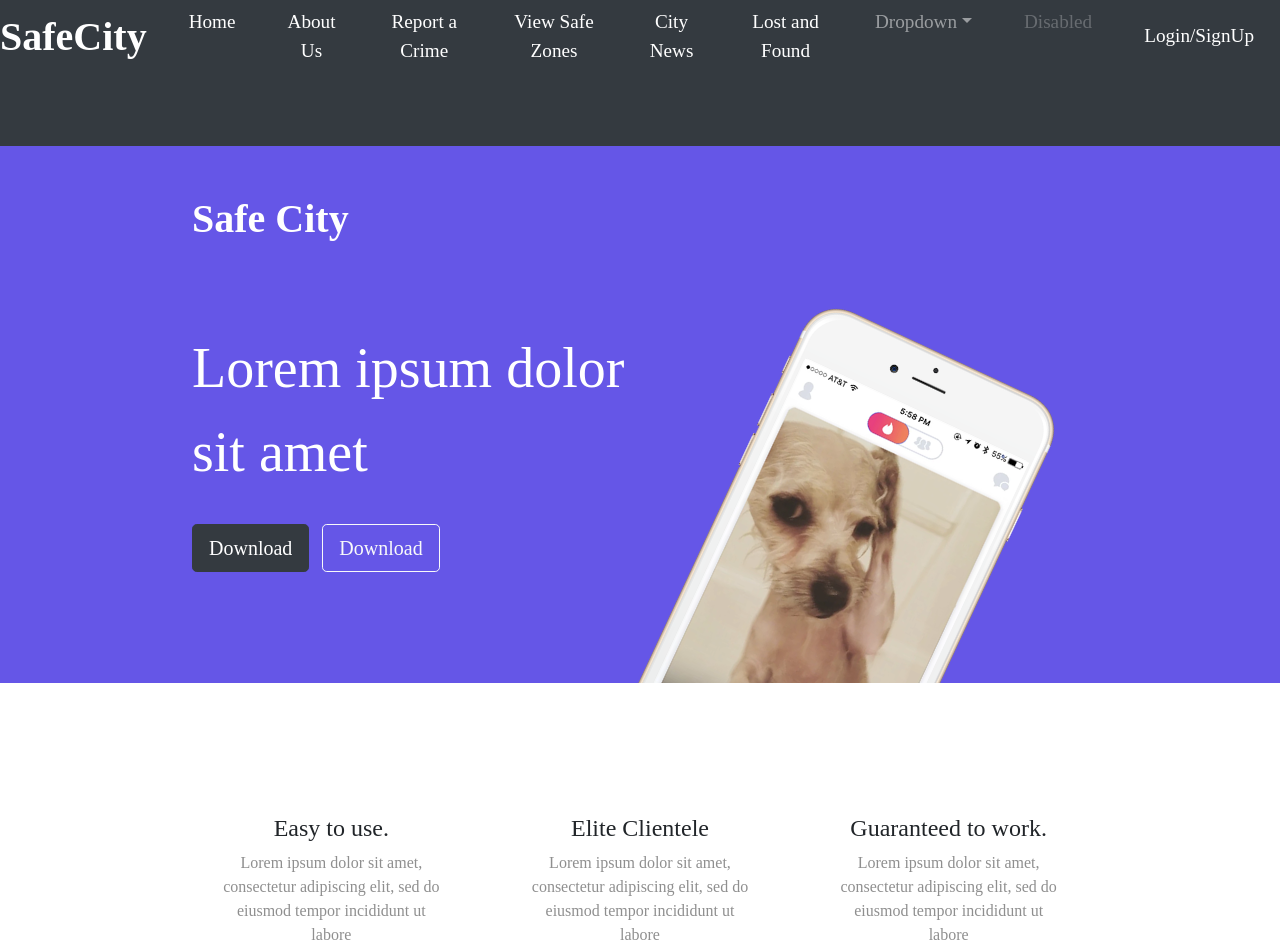
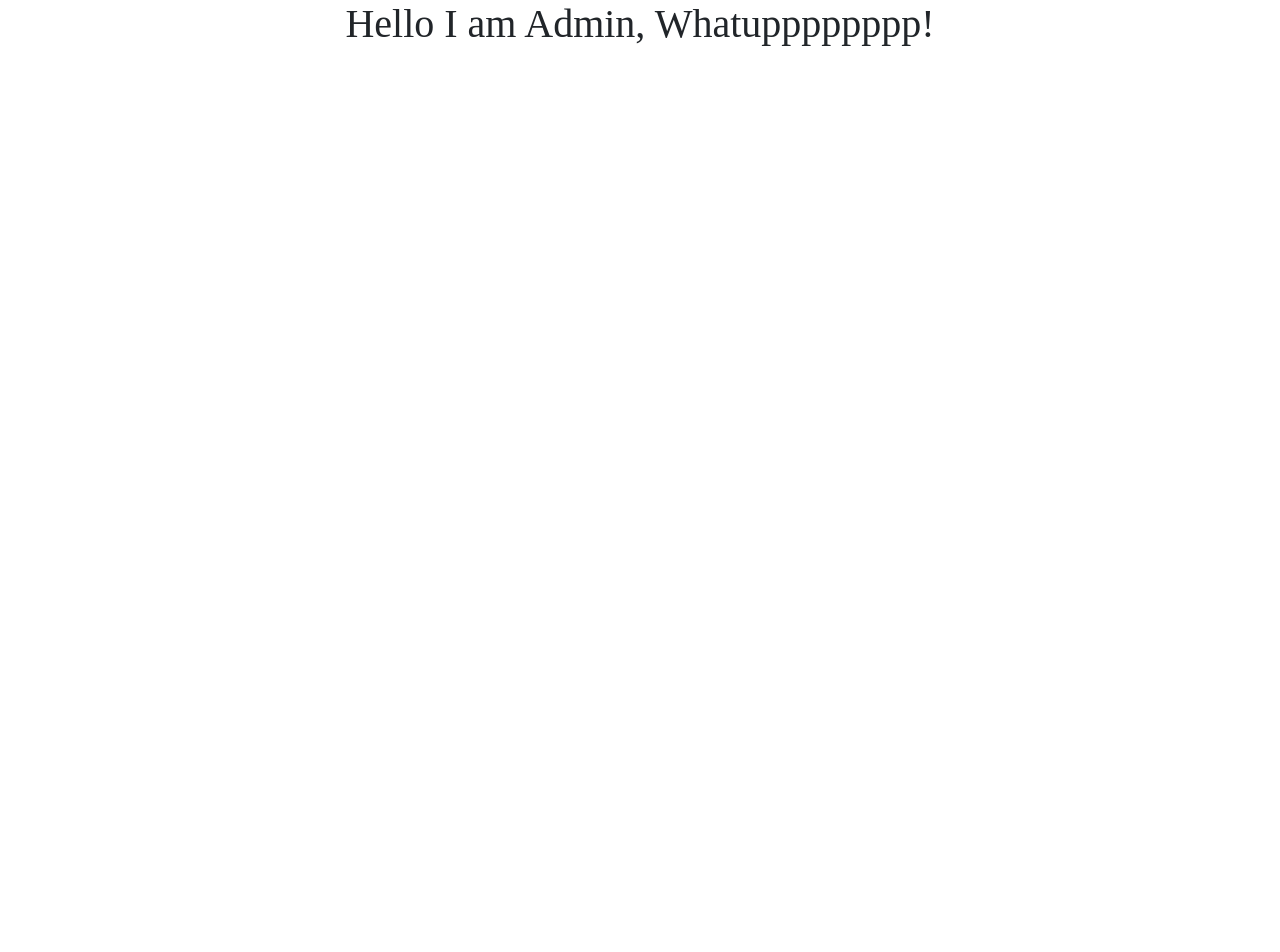
Before and after one commit to mshayaan/Web-App, a React (Create React App) app in the folder frontend/: page /admin in a window 1280 px wide. Shown: the top 952 px of the page. After the commit the page ends 800 px from the top, so only its background shows below. Built offline with nearby package versions, Linux system fonts and the light colour scheme.

Commit message:
Admin Panel Starter Component Added

```diff
--- a/frontend/src/App.js
+++ b/frontend/src/App.js
@@ -1,26 +1,49 @@
-import React, { Component } from "react";
+import React, {
+  Component
+} from "react";
 import ReactDOM from "react-dom";
-import { Route, Switch } from "react-router-dom";
+import {
+  Route,
+  Switch
+} from "react-router-dom";
 import LoginForm from "./Components/loginForm";
 import NavBar from "./Components/navbar";
 import Home from "./Components/home";
+import Admin from "./Components/adminPanel/admin";
 import "./App.css";
-import "./css/styles.css"
+import "./css/styles.css";
 
 class App extends Component {
   state = {};
 
   render() {
-    return (
-      <div>
-        <NavBar />
-        <div className="content">
-          <Switch>
-            <Route path="/signup" component={LoginForm} />
-            <Route path="/" component={Home} />
-          </Switch>
-        </div>
-      </div>
+    return ( <
+      div >
+      <
+      div className = "content" >
+      <
+      Switch >
+      <
+      Route path = "/user/signup"
+      component = {
+        LoginForm
+      }
+      /> <
+      Route path = "/admin"
+      component = {
+        Admin
+      }
+      /> <
+      Route path = "/"
+      component = {
+        Home
+      }
+      />
+
+      <
+      /Switch> <
+      /div> <
+      /div>
     );
   }
 }
--- /dev/null
+++ b/frontend/src/Components/adminPanel/admin.jsx
@@ -0,0 +1,9 @@
+import React, { Component } from "react";
+class Admin extends Component {
+  state = {};
+  render() {
+    return <h1> Hello I am Admin, Whatupppppppp! </h1>;
+  }
+}
+
+export default Admin;
--- a/frontend/src/Components/home.jsx
+++ b/frontend/src/Components/home.jsx
@@ -1,195 +1,243 @@
 import React, { Component } from "react";
-import 'bootstrap/dist/css/bootstrap.min.css';
-import Iphone from "../images/iphone6.png"
-import dogimage from "../images/dog-img.jpg"
-import ladyimage from "../images/lady-img.jpg"
-import techcrunch from "../images/TechCrunch.png"
-import tnw from "../images/tnw.png"
-import bizinsider from "../images/bizinsider.png"
-import mashable from "../images/mashable.png"
-
+import "bootstrap/dist/css/bootstrap.min.css";
+import Iphone from "../images/iphone6.png";
+import dogimage from "../images/dog-img.jpg";
+import ladyimage from "../images/lady-img.jpg";
+import techcrunch from "../images/TechCrunch.png";
+import tnw from "../images/tnw.png";
+import NavBar from "./navbar";
+import bizinsider from "../images/bizinsider.png";
+import mashable from "../images/mashable.png";
 
 class Home extends Component {
   state = {};
   render() {
     return (
       <div>
-
-        <section class="colored-section" id="title">
-          <div class="container-fluid">
-            <nav class="navbar navbar-expand-lg navbar-dark">
-              <a class="navbar-brand" href="">
+        <NavBar />
+        <section className="colored-section" id="title">
+          <div className="container-fluid">
+            <nav className="navbar navbar-expand-lg navbar-dark">
+              <a className="navbar-brand" href="">
                 Safe City
               </a>
             </nav>
             <div></div>
 
-            <div class="row">
-              <div class="col-lg-6">
-                <h1 class="big-heading">
-                Lorem ipsum dolor sit amet</h1>
+            <div className="row">
+              <div className="col-lg-6">
+                <h1 className="big-heading">Lorem ipsum dolor sit amet</h1>
                 <button
                   type="button"
-                  class="btn btn-dark btn-lg download-button"
+                  className="btn btn-dark btn-lg download-button"
                 >
-                  <i class="fab fa-apple"></i> Download
+                  <i className="fab fa-apple"></i> Download
                 </button>
                 <button
                   type="button"
-                  class="btn btn-outline-light btn-lg download-button"
+                  className="btn btn-outline-light btn-lg download-button"
                 >
-                  <i class="fab fa-google-play"></i> Download
+                  <i className="fab fa-google-play"></i> Download
                 </button>
               </div>
 
-              <div class="col-lg-6">
-                <img
-                  class="title-image"
-                  src={Iphone}
-                  alt="iphone-mockup"
-                />
-
+              <div className="col-lg-6">
+                <img className="title-image" src={Iphone} alt="iphone-mockup" />
               </div>
             </div>
           </div>
         </section>
 
-        <section class="white-section" id="features">
-          <div class="container-fluid">
-            <div class="row">
-              <div class="feature-box col-lg-4">
-                <i class="icon fas fa-check-circle fa-4x"></i>
-                <h3 class="feature-title">Easy to use.</h3>
-                <p>Lorem ipsum dolor sit amet, consectetur adipiscing elit, sed do eiusmod tempor incididunt ut labore</p>
+        <section className="white-section" id="features">
+          <div className="container-fluid">
+            <div className="row">
+              <div className="feature-box col-lg-4">
+                <i className="icon fas fa-check-circle fa-4x"></i>
+                <h3 className="feature-title">Easy to use.</h3>
+                <p>
+                  Lorem ipsum dolor sit amet, consectetur adipiscing elit, sed
+                  do eiusmod tempor incididunt ut labore
+                </p>
               </div>
 
-              <div class="feature-box col-lg-4">
-                <i class="icon fas fa-bullseye fa-4x"></i>
-                <h3 class="feature-title">Elite Clientele</h3>
-                <p>Lorem ipsum dolor sit amet, consectetur adipiscing elit, sed do eiusmod tempor incididunt ut labore</p>
+              <div className="feature-box col-lg-4">
+                <i className="icon fas fa-bullseye fa-4x"></i>
+                <h3 className="feature-title">Elite Clientele</h3>
+                <p>
+                  Lorem ipsum dolor sit amet, consectetur adipiscing elit, sed
+                  do eiusmod tempor incididunt ut labore
+                </p>
               </div>
 
-              <div class="feature-box col-lg-4">
-                <i class="icon fas fa-heart fa-4x"></i>
-                <h3 class="feature-title">Guaranteed to work.</h3>
-                <p>Lorem ipsum dolor sit amet, consectetur adipiscing elit, sed do eiusmod tempor incididunt ut labore</p>
+              <div className="feature-box col-lg-4">
+                <i className="icon fas fa-heart fa-4x"></i>
+                <h3 className="feature-title">Guaranteed to work.</h3>
+                <p>
+                  Lorem ipsum dolor sit amet, consectetur adipiscing elit, sed
+                  do eiusmod tempor incididunt ut labore
+                </p>
               </div>
             </div>
           </div>
         </section>
-        <section class="colored-section" id="testimonials">
-        <div id="testimonial-carousel" class="carousel slide" data-ride="false">
-      <div class="carousel-inner">
-        <div class="carousel-item active container-fluid">
-          <h2 class="testimonial-text">Lorem ipsum dolor sit amet, consectetur adipiscing elit, sed do eiusmod tempor incididunt ut labore</h2>
-          <img class="testimonial-image" src={dogimage} alt="dog-profile"/>
+        <section className="colored-section" id="testimonials">
+          <div
+            id="testimonial-carousel"
+            className="carousel slide"
+            data-ride="false"
+          >
+            <div className="carousel-inner">
+              <div className="carousel-item active container-fluid">
+                <h2 className="testimonial-text">
+                  Lorem ipsum dolor sit amet, consectetur adipiscing elit, sed
+                  do eiusmod tempor incididunt ut labore
+                </h2>
+                <img
+                  className="testimonial-image"
+                  src={dogimage}
+                  alt="dog-profile"
+                />
                 <em>Lorem, New York</em>
               </div>
-        <div class="carousel-item container-fluid">
-          <h2 class="testimonial-text">Lorem ipsum dolor sit amet, consectetur adipiscing elit, sed do eiusmod tempor incididunt ut labore</h2>
-          <img class="testimonial-image" src={ladyimage} alt="lady-profile"/>
+              <div className="carousel-item container-fluid">
+                <h2 className="testimonial-text">
+                  Lorem ipsum dolor sit amet, consectetur adipiscing elit, sed
+                  do eiusmod tempor incididunt ut labore
+                </h2>
+                <img
+                  className="testimonial-image"
+                  src={ladyimage}
+                  alt="lady-profile"
+                />
                 <em>Shayaan, Illinois</em>
               </div>
             </div>
-      <a class="carousel-control-prev" href="#testimonial-carousel" role="button" data-slide="prev">
-    <span class="carousel-control-prev-icon"></span>
+            <a
+              className="carousel-control-prev"
+              href="#testimonial-carousel"
+              role="button"
+              data-slide="prev"
+            >
+              <span className="carousel-control-prev-icon"></span>
             </a>
-      <a class="carousel-control-next" href="#testimonial-carousel" role="button" data-slide="next">
-    <span class="carousel-control-next-icon"></span>
+            <a
+              className="carousel-control-next"
+              href="#testimonial-carousel"
+              role="button"
+              data-slide="next"
+            >
+              <span className="carousel-control-next-icon"></span>
             </a>
           </div>
-
-
         </section>
-          <section class="colored-section" id="press">
-    <img class="press-logo" src={techcrunch} alt="tc-logo"/>
-    <img class="press-logo" src={tnw} alt="tnw-logo"/>
-    <img class="press-logo" src={bizinsider} alt="biz-insider-logo"/>
-    <img class="press-logo" src={mashable} alt="mashable-logo"/>
-
+        <section className="colored-section" id="press">
+          <img className="press-logo" src={techcrunch} alt="tc-logo" />
+          <img className="press-logo" src={tnw} alt="tnw-logo" />
+          <img className="press-logo" src={bizinsider} alt="biz-insider-logo" />
+          <img className="press-logo" src={mashable} alt="mashable-logo" />
         </section>
 
-  <section class="white-section" id="pricing">
+        <section className="white-section" id="pricing">
+          <h2 className="section-heading">A Plan for Everyone's Needs</h2>
+          <p>
+            Lorem ipsum dolor sit amet, consectetur adipiscing elit, sed do
+            eiusmod tempor incididunt ut labore
+          </p>
 
-<h2 class="section-heading">A Plan for Everyone's Needs</h2>
-<p>Lorem ipsum dolor sit amet, consectetur adipiscing elit, sed do eiusmod tempor incididunt ut labore</p>
-
-<div class="row">
-
-  <div class="pricing-column col-lg-4 col-md-6">
-    <div class="card">
-      <div class="card-header">
+          <div className="row">
+            <div className="pricing-column col-lg-4 col-md-6">
+              <div className="card">
+                <div className="card-header">
                   <h3>Card 1</h3>
                 </div>
-      <div class="card-body">
-        <h2 class="price-text">Free</h2>
+                <div className="card-body">
+                  <h2 className="price-text">Free</h2>
                   <p>5 Matches Per Day</p>
                   <p>10 Messages Per Day</p>
                   <p>Unlimited App Usage</p>
-        <button class="btn btn-lg btn-block btn-outline-dark" type="button">Sign Up</button>
+                  <button
+                    className="btn btn-lg btn-block btn-outline-dark"
+                    type="button"
+                  >
+                    Sign Up
+                  </button>
                 </div>
               </div>
             </div>
 
-  <div class="pricing-column col-lg-4 col-md-6">
-    <div class="card">
-      <div class="card-header">
+            <div className="pricing-column col-lg-4 col-md-6">
+              <div className="card">
+                <div className="card-header">
                   <h3>Card 2</h3>
                 </div>
-      <div class="card-body">
-        <h2 class="price-text">$49 / mo</h2>
+                <div className="card-body">
+                  <h2 className="price-text">$49 / mo</h2>
                   <p>Unlimited Matches</p>
                   <p>Unlimited Messages</p>
                   <p>Unlimited App Usage</p>
-        <button class="btn btn-lg btn-block btn-dark" type="button">Sign Up</button>
+                  <button
+                    className="btn btn-lg btn-block btn-dark"
+                    type="button"
+                  >
+                    Sign Up
+                  </button>
                 </div>
               </div>
             </div>
 
-  <div class="pricing-column col-lg-4">
-    <div class="card">
-      <div class="card-header">
+            <div className="pricing-column col-lg-4">
+              <div className="card">
+                <div className="card-header">
                   <h3>Card 3</h3>
                 </div>
-      <div class="card-body">
-        <h2 class="price-text">$99 / mo</h2>
+                <div className="card-body">
+                  <h2 className="price-text">$99 / mo</h2>
                   <p>Pirority Listing</p>
                   <p>Unlimited Matches</p>
                   <p>Unlimited Messages</p>
                   <p>Unlimited App Usage</p>
-        <button class="btn btn-lg btn-block btn-dark" type="button">Sign Up</button>
-
+                  <button
+                    className="btn btn-lg btn-block btn-dark"
+                    type="button"
+                  >
+                    Sign Up
+                  </button>
                 </div>
               </div>
             </div>
-
-
-
-</div>
-
-</section>
-
-<section class="colored-section" id="cta">
-
-    <div class="container-fluid">
-
-      <h3 class="big-heading">Lorem ipsum dolor sit amet, consectetur adipiscing elit, sed do eiusmod tempor incididunt ut labore</h3>
-      <button class="download-button btn btn-lg btn-dark" type="button"><i class="fab fa-apple"></i> Download</button>
-      <button class="download-button btn btn-lg brn-light" type="button"><i class="fab fa-google-play"></i> Download</button>
           </div>
         </section>
 
-  <footer class="white-section" id="footer">
-    <div class="container-fluid">
-      <i class="social-icon fab fa-facebook-f"></i>
-      <i class="social-icon fab fa-twitter"></i>
-      <i class="social-icon fab fa-instagram"></i>
-      <i class="social-icon fas fa-envelope"></i>
+        <section className="colored-section" id="cta">
+          <div className="container-fluid">
+            <h3 className="big-heading">
+              Lorem ipsum dolor sit amet, consectetur adipiscing elit, sed do
+              eiusmod tempor incididunt ut labore
+            </h3>
+            <button
+              className="download-button btn btn-lg btn-dark"
+              type="button"
+            >
+              <i className="fab fa-apple"></i> Download
+            </button>
+            <button
+              className="download-button btn btn-lg brn-light"
+              type="button"
+            >
+              <i className="fab fa-google-play"></i> Download
+            </button>
+          </div>
+        </section>
+
+        <footer className="white-section" id="footer">
+          <div className="container-fluid">
+            <i className="social-icon fab fa-facebook-f"></i>
+            <i className="social-icon fab fa-twitter"></i>
+            <i className="social-icon fab fa-instagram"></i>
+            <i className="social-icon fas fa-envelope"></i>
             <p>© Copyright 2020 Shayaan</p>
           </div>
         </footer>
-
-
       </div>
     );
   }
--- a/frontend/src/Components/navbar.jsx
+++ b/frontend/src/Components/navbar.jsx
@@ -5,12 +5,12 @@ class NavBar extends Component {
   state = {};
   render() {
     return (
-      <nav class="navbar navbar-expand-lg navbar-dark bg-dark">
-        <a class="navbar-brand" href="#">
+      <nav className="navbar navbar-expand-lg navbar-dark bg-dark">
+        <Link className="navbar-brand" to="#">
           SafeCity
-        </a>
+        </Link>
         <button
-          class="navbar-toggler"
+          className="navbar-toggler"
           type="button"
           data-toggle="collapse"
           data-target="#navbarSupportedContent"
@@ -18,46 +18,46 @@ class NavBar extends Component {
           aria-expanded="false"
           aria-label="Toggle navigation"
         >
-          <span class="navbar-toggler-icon"></span>
+          <span className="navbar-toggler-icon"></span>
         </button>
 
-        <div class="collapse navbar-collapse" id="navbarSupportedContent">
-          <ul class="navbar-nav mr-auto">
-            <li class="nav-item active">
-              <Link class="nav-link" to="/">
-                Home <span class="sr-only">(current)</span>
+        <div className="collapse navbar-collapse" id="navbarSupportedContent">
+          <ul className="navbar-nav mr-auto">
+            <li className="nav-item active">
+              <Link className="nav-link" to="/">
+                Home <span className="sr-only">(current)</span>
               </Link>
             </li>
 
-            <li class="nav-item active">
-              <a class="nav-link" href="#">
+            <li className="nav-item active">
+              <Link className="nav-link" to="#">
                 About Us
-              </a>
+              </Link>
             </li>
-            <li class="nav-item active">
-              <a class="nav-link" href="#">
+            <li className="nav-item active">
+              <Link className="nav-link" to="#">
                 Report a Crime
-              </a>
+              </Link>
             </li>
-            <li class="nav-item active">
-              <a class="nav-link" href="#">
+            <li className="nav-item active">
+              <Link className="nav-link" to="#">
                 View Safe Zones
-              </a>
+              </Link>
             </li>
-            <li class="nav-item active">
-              <a class="nav-link" href="#">
+            <li className="nav-item active">
+              <Link className="nav-link" to="#">
                 City News
-              </a>
+              </Link>
             </li>
-            <li class="nav-item active">
-              <a class="nav-link" href="#">
+            <li className="nav-item active">
+              <Link className="nav-link" to="#">
                 Lost and Found
-              </a>
+              </Link>
             </li>
-            <li class="nav-item dropdown">
-              <a
-                class="nav-link dropdown-toggle"
-                href="#"
+            <li className="nav-item dropdown">
+              <Link
+                className="nav-link dropdown-toggle"
+                to="#"
                 id="navbarDropdown"
                 role="button"
                 data-toggle="dropdown"
@@ -65,34 +65,34 @@ class NavBar extends Component {
                 aria-expanded="false"
               >
                 Dropdown
-              </a>
-              <div class="dropdown-menu" aria-labelledby="navbarDropdown">
-                <a class="dropdown-item" href="#">
+              </Link>
+              <div className="dropdown-menu" aria-labelledby="navbarDropdown">
+                <Link className="dropdown-item" to="#">
                   Action
-                </a>
-                <a class="dropdown-item" href="#">
+                </Link>
+                <Link className="dropdown-item" to="#">
                   Another action
-                </a>
-                <div class="dropdown-divider"></div>
-                <a class="dropdown-item" href="#">
+                </Link>
+                <div className="dropdown-divider"></div>
+                <Link className="dropdown-item" to="#">
                   Something else here
-                </a>
+                </Link>
               </div>
             </li>
-            <li class="nav-item">
-              <a class="nav-link disabled" href="#">
+            <li className="nav-item">
+              <Link className="nav-link disabled" to="#">
                 Disabled
-              </a>
+              </Link>
             </li>
           </ul>
-          <ul class="navbar-nav justify-content-end ">
-            <li class="nav-item active">
-              <Link class="nav-link" to="/signup">
+          <ul className="navbar-nav justify-content-end ">
+            <li className="nav-item active">
+              <Link className="nav-link" to="/user/signup">
                 Login/SignUp
               </Link>
             </li>
-            {/* <li class="nav-item active">
-              <a class="nav-link" href="/signup">
+            {/* <li className="nav-item active">
+              <a className="nav-link" to="/signup">
                 Login/SignUp
               </a>
             </li> */}
```
Also changed, not shown: frontend/src/Components/common/form.jsx (added, +55 -0 lines), frontend/src/Components/loginForm.jsx (+40 -63 lines). Lines whose indentation alone changed are shown as unchanged.
